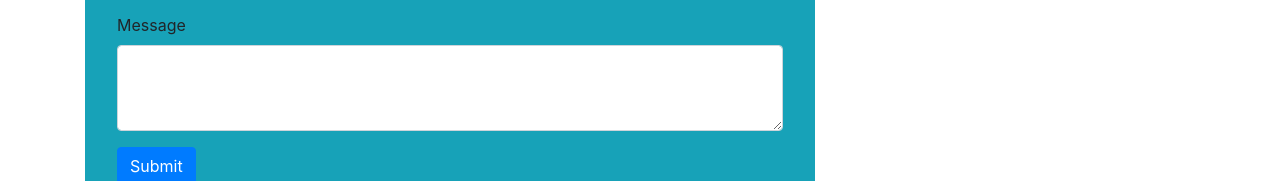
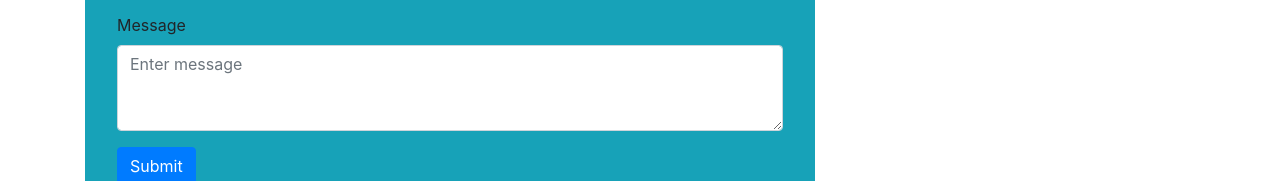
Before and after one commit to vb27/Portfolio, a plain HTML site: page contact.html in a window 1280 px wide. Shown: the part 380-561 px from the top of the page. Drawn offline with nearby package versions, Linux system fonts and the light colour scheme.

Commit message:
gave contact message box a placeholder text

```diff
--- a/contact.html
+++ b/contact.html
@@ -57,7 +57,7 @@
 
             <div class="form-group">
               <label for="contactArea">Message</label>
-              <textarea class="form-control" id="contactArea" rows="3"></textarea>
+              <textarea class="form-control" id="contactArea" rows="3" placeholder="Enter message"></textarea>
             </div>
 
             <button type="submit" class="btn btn-primary">Submit</button>
```
